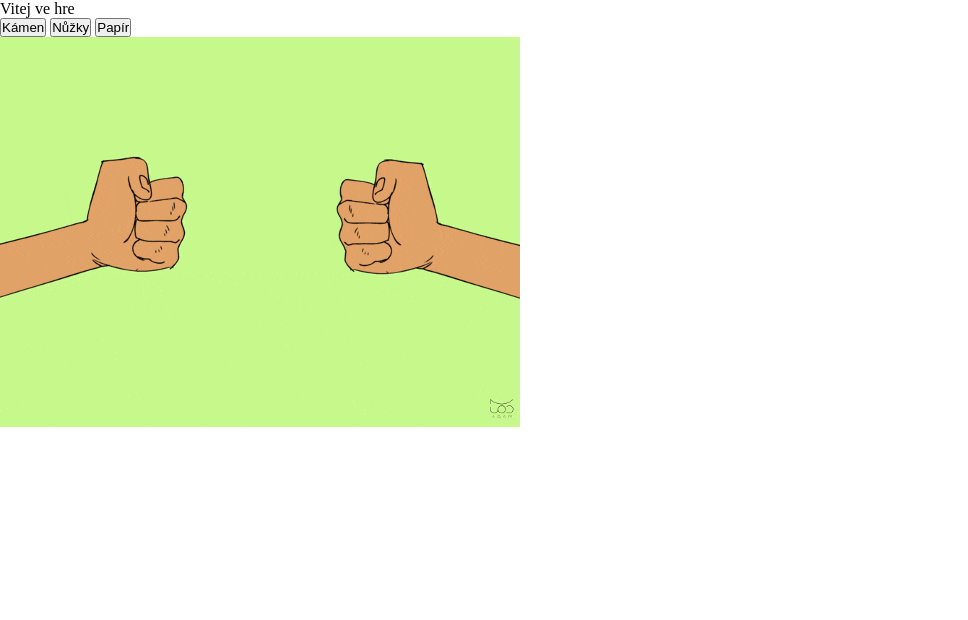
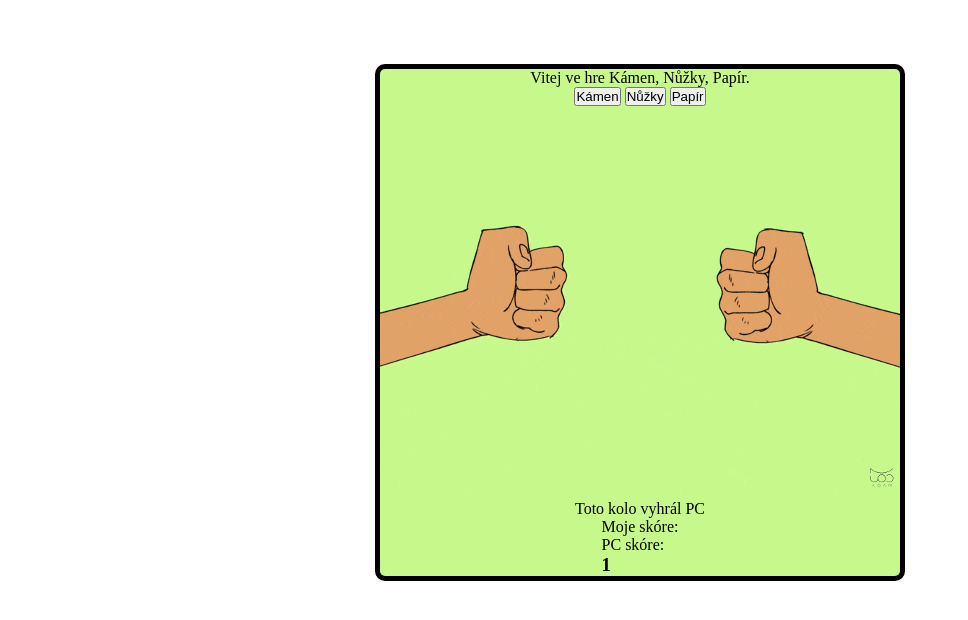
Before and after one commit to Nesquicktrue/RPS, a plain HTML site: page index.html in a window 1280 px wide. Both pictures are taken after a click on the button "Kámen". Shown: the whole page, without its empty margins (0-968 px from the left). Drawn offline with Linux system fonts and the light colour scheme.

Commit message:
Skore - rozdelano

```diff
--- a/index.html
+++ b/index.html
@@ -10,26 +10,31 @@
 </head>
 <body>
 <div class="wrapper">
+    <div class="herniplan">
         <div class="uvod">
-        Vitej ve hre
+            Vitej ve hre Kámen, Nůžky, Papír.
         </div>
 
         <div class="tlacitka">
             <button class="kamen">Kámen</button>
-        <button class="nuzky">Nůžky</button>
+            <button id="nuzky">Nůžky</button>
             <button class="papir">Papír</button>
         </div>
+
         <div class="animace"></div>
-    <div class="ja-hraji"></div>
-    <div clas="pc-hraje"></div>
 
+        <div class="vysledek"></div>
 
-
-
+        <div class="skore">
+            <div class="skoreMoje">Moje skóre:</div>
+            <div class="skorePC">PC skóre:</div>
+        </div>
 
 
 
     </div>
 
+</div>
+
 </body>
 </html>
--- a/js/rps.js
+++ b/js/rps.js
@@ -3,13 +3,18 @@ let skorePC = 0;
 let mojeVolba;
 let cisloKola = 1;
 
-const tlacitkoNuzky = document.querySelector(".nuzky");
+const tlacitkoNuzky = document.querySelector("#nuzky");  //definuji tlačítka
 const tlacitkoPapir = document.querySelector(".papir");
 const tlacitkoKamen = document.querySelector(".kamen");
-const divAnimace = document.querySelector(".animace");
-const gif = document.createElement("img");
 
+const divAnimace = document.querySelector(".animace");   // definuji div pro animaci
+const gif = document.createElement("img");   // GIF
 
+const divSkoreMoje = document.querySelector(".skoreMoje");  // definuji div pro výsledky
+const divSkorePC = document.querySelector(".skorePC");
+const divVysledek = document.querySelector(".vysledek");
+
+const textH3 = document.createElement("h3");
 
 // Tah PC
 function computerHraje() {
@@ -26,16 +31,27 @@ function computerHraje() {
 // Pro zobrazení výhry/prohry a připočtení bodů
 function vyhra() {
     ++skoreHrac;
+    divVysledek.textContent = ("Toto kolo jsi vyhrál!");
+
     console.log("Vyhráváš! Skóre:  Ty: " + skoreHrac + " | PC: " + skorePC);
 }
 
 function prohra() {
     ++skorePC;
+    divVysledek.textContent = ("Toto kolo vyhrál PC");
     console.log("Vyhrává PC. Skóre:  Ty: " + skoreHrac + " | PC: " + skorePC);
 }
 
 function remiza() {
+    divVysledek.textContent = ("Toto kolo skončilo remízou");
     console.log("Je to remíza! Skóre zůstává:  Ty: " + skoreHrac + " | PC: " + skorePC);
+}
+
+function zobrazSkore () {
+    textH3.textContent = skoreHrac;
+    divSkoreMoje.appendChild(textH3);
+    textH3.textContent = skorePC;
+    divSkorePC.appendChild(textH3);
 }
 
 // Vyhodnocení kola
@@ -56,7 +72,7 @@ function kolo(hrac,pc) {
                 default:
                     gif.setAttribute("src", "gif/kp.gif");
                     divAnimace.appendChild(gif);
-                    vyhra();
+                    prohra();
                     break;
             }
             break;
@@ -104,6 +120,8 @@ function kolo(hrac,pc) {
     }
 }
 
+
+
 function hrajem () {
         console.log("Kolo číslo: " + cisloKola);        // kolo začíná
         pcVolba = computerHraje();              // PC volí svůj tah
@@ -111,6 +129,7 @@ function hrajem () {
         console.log("PC hraje: " + pcVolba);
 
         kolo(mojeVolba,pcVolba);                // Vyhodnocení
+        zobrazSkore();
         cisloKola ++;
         console.log("");                        // Mezera mezi tahy
 }
@@ -131,6 +150,8 @@ tlacitkoPapir.addEventListener("click", () => {
     hrajem ();
 });
 
+
+
 // if (skoreHrac > skorePC) {
 //         console.log("Vyhrál jsi nad PC! Svět je zachráněn! Hurá! ...Hromadný sex? Ne? OK boomer...");
 //     } else if (skoreHrac === skorePC){
--- a/style/style.css
+++ b/style/style.css
@@ -1,4 +1,25 @@
 * {
     margin: 0px;
     padding: 0px;
+    /*  */
 }
+
+.wrapper {
+    display: flex;
+    justify-content: center;
+    align-items: center;
+}
+
+.herniplan {
+    margin-top: 5%;
+    background-color:#c6f88c;
+    border: 5px solid black;
+    display: flex;
+    flex-direction: column;
+    justify-content: center;
+    align-items: center;
+    width: 520px;
+    min-height: 433px;
+    border-radius: 10px;
+
+}
```
Lines whose indentation alone changed are shown as unchanged.
